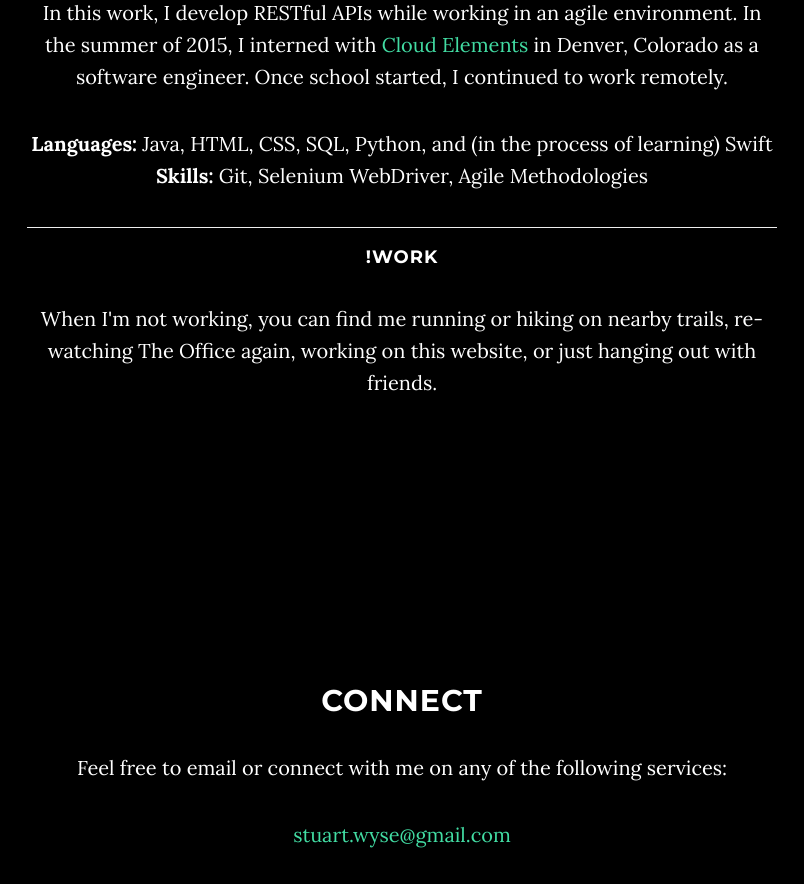
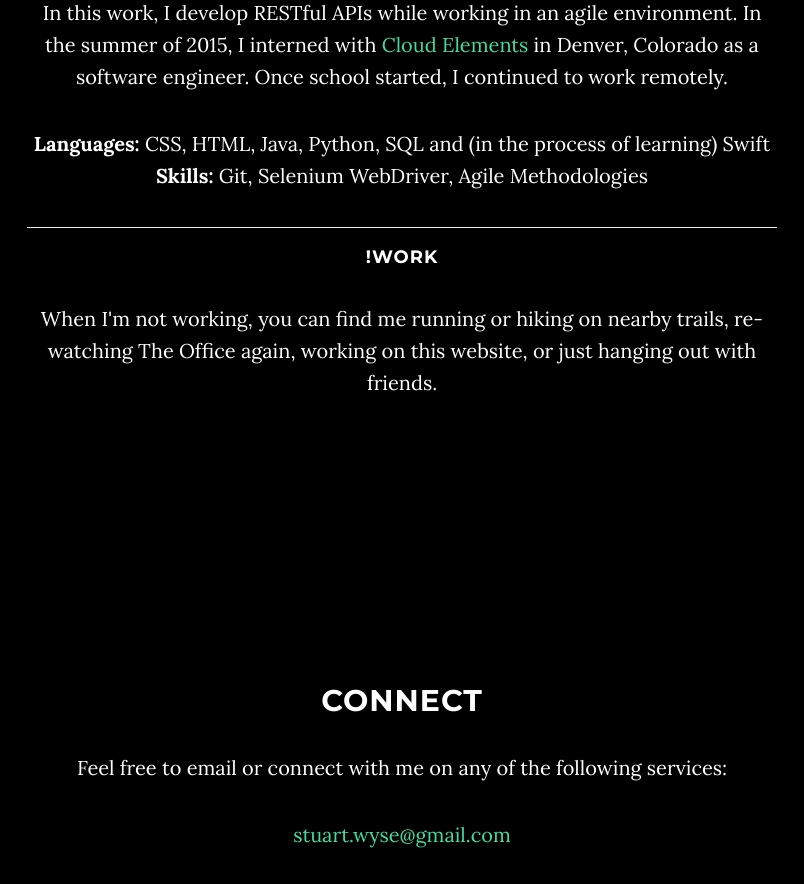
Before and after one commit to swyse5/swyse5.github.io, a plain HTML site: page index.html in a window 1280 px wide. Shown: the part 1360-2244 px from the top of the page, without its empty margins (238-1042 px from the left). Drawn offline with Linux system fonts and the light colour scheme; a script that the page names is missing.

Commit message:
re-ordered languages

```diff
--- a/index.html
+++ b/index.html
@@ -97,7 +97,7 @@
                 <h4>Work</h4>
                 <p>I am currently a junior at <a href="http://miamioh.edu/" target="_blank">Miami University</a>, where I study computer science.<br> I am also involved in the Miami App Development club. In this club, we build apps for both Android and iOS devices.</p>
                 <p>While at school, I also work as a part-time software engineer at <a href="http://cloud-elements.com/" target="_blank">Cloud Elements</a>. In this work, I develop RESTful APIs while working in an agile environment. In the summer of 2015, I interned with <a href="http://cloud-elements.com/" target="_blank">Cloud Elements</a> in Denver, Colorado as a software engineer. Once school started, I continued to work remotely. </p>
-                <p> <b>Languages: </b> Java, HTML, CSS, SQL, Python, and (in the process of learning) Swift<br>
+                <p> <b>Languages: </b> CSS, HTML, Java, Python, SQL and (in the process of learning) Swift<br>
                 <b>Skills: </b> Git, Selenium WebDriver, Agile Methodologies</p>
                 <hr>
                 <h4>!Work</h4>
```
